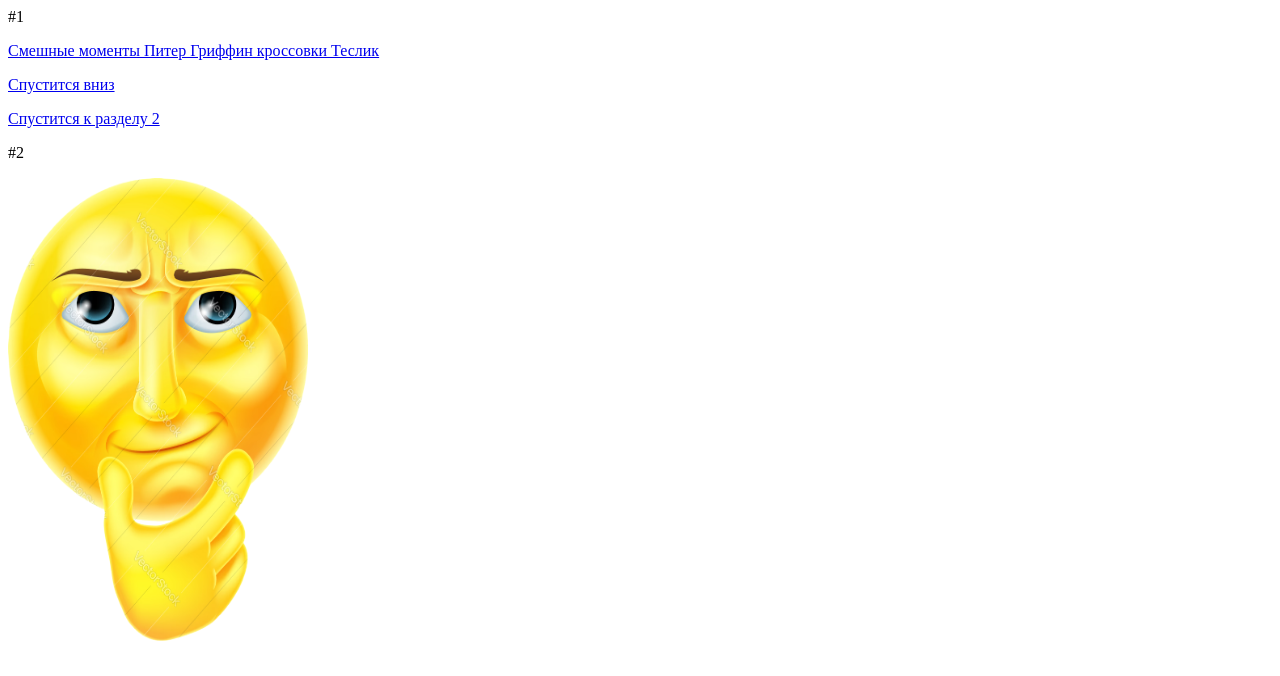
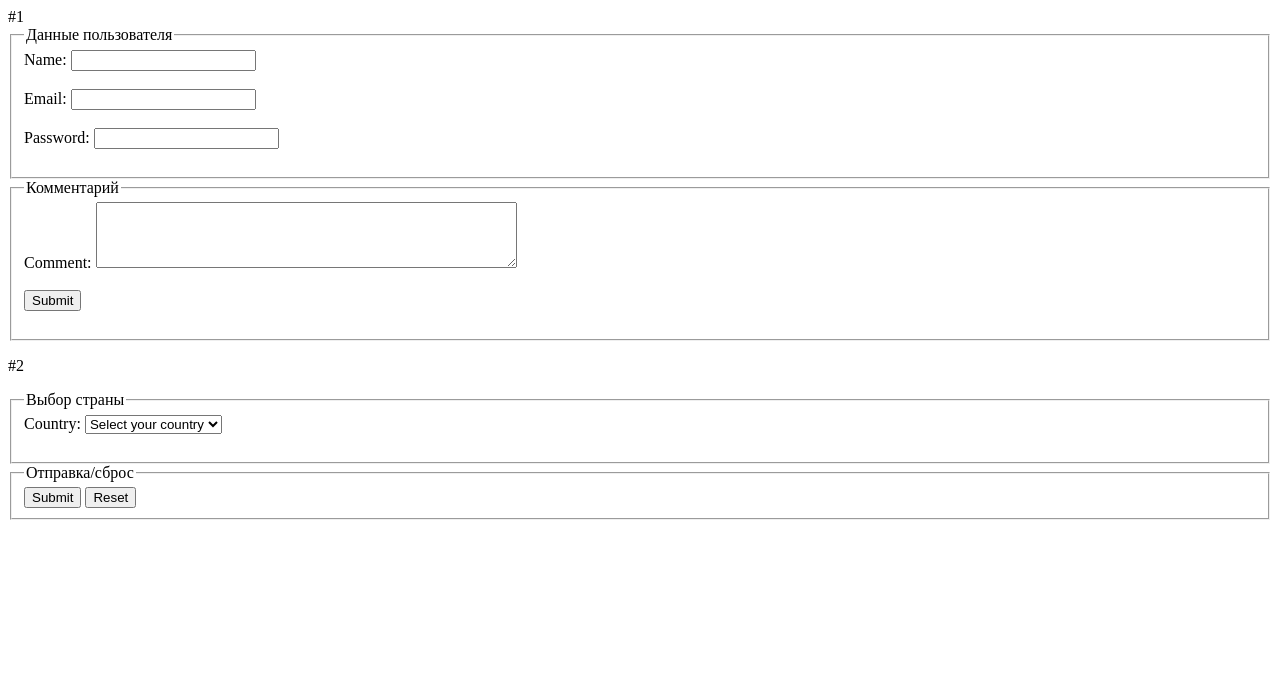
Before and after one commit to substanblessingit/myfile, a plain HTML site: page homework.html in a window 1280 px wide. Shown: the top 676 px of the page. Drawn offline with Linux system fonts and the light colour scheme.

Commit message:
did my homework

```diff
--- a/homework.html
+++ b/homework.html
@@ -7,14 +7,46 @@
 </head>
 <body>
 #1
-<p><a href="https://youtube.com/shorts/Ry-Fuwu6HyU?si=wuKPkADAGyKtE4G6" target="_blank">Смешные моменты Питер Гриффин кроссовки Теслик</a></p> <!--Ссылка на ютуб видео открывающиеся в новой вкладе -->
-<p><a href="#bottom_part">Спустится вниз</a></p> <!--Ссылка-якорь, прокручивает страницу к элементу "Низ"-->
-<p><a href="#section2">Спустится к разделу 2</a></p> <!--Ссылка-якорь, прокручивает страницу к элементу ""-->
-#2
-<p><img src="thinking-emoji-emoticon-vector-49575400_1.png" alt="Изображени 1"  width="300" height="500"></p>  <!--Вставка изображения с локального устройства-->
-<p><img src="https://m.media-amazon.com/images/I/81jeIq-s7IL._UF1000,1000_QL80_.jpg" alt="Изображени 2"  width="400" height="400"></p> <!--Вставка изображения с помощью URL-ссылки на него-->
+<form>
 
-<h2 id="bottom_part">Низ</h2> <!--Сюда ведет якорная ссылка "спустится вниз"-->
-<h2 id="section2">Раздел 2</h2> <!--Сюда ведет якорная ссылка "Спустится к разделу 2"-->
+<fieldset>
+<legend>Данные пользователя</legend>
+<label for="name">Name:</label>
+<input type="text" name = "name"
+       id="name" required /> <br><br>
+
+<div class="form-example">
+<label>Email:</label>
+<input type="email" name="Email"
+       id="email" required><br><br>
+
+<div class="form-example">
+<label>Password:</label>
+<input type="password" name="password"
+       id="password" required><br><br>
+</fieldset>
+
+<fieldset>
+<legend>Комментарий</legend>
+<label for="comment">Comment:</label>
+<textarea id="comment" name="comment" rows="4" cols="50"></textarea><br><br>
+<button type="submit">Submit</button><br><br>
+</fieldset>
+<p>#2<p>
+<fieldset>
+<legend>Выбор страны</legend>
+<label for="country">Country:</label>
+<select id="country" name="country" required>
+           <option value="">Select your country</option>
+<option value="us">United Stated</option>
+<option value="cn">Canada</option>
+<option value="mx">Mexico</option></select><br><br>
+</fieldset>
+<fieldset>
+<legend>Отправка/сброс</legend>
+<button type="submit">Submit</button>
+<button type="reset">Reset</button>
+</fieldset>
+</form>
 </body>
 </hmtl>
```
